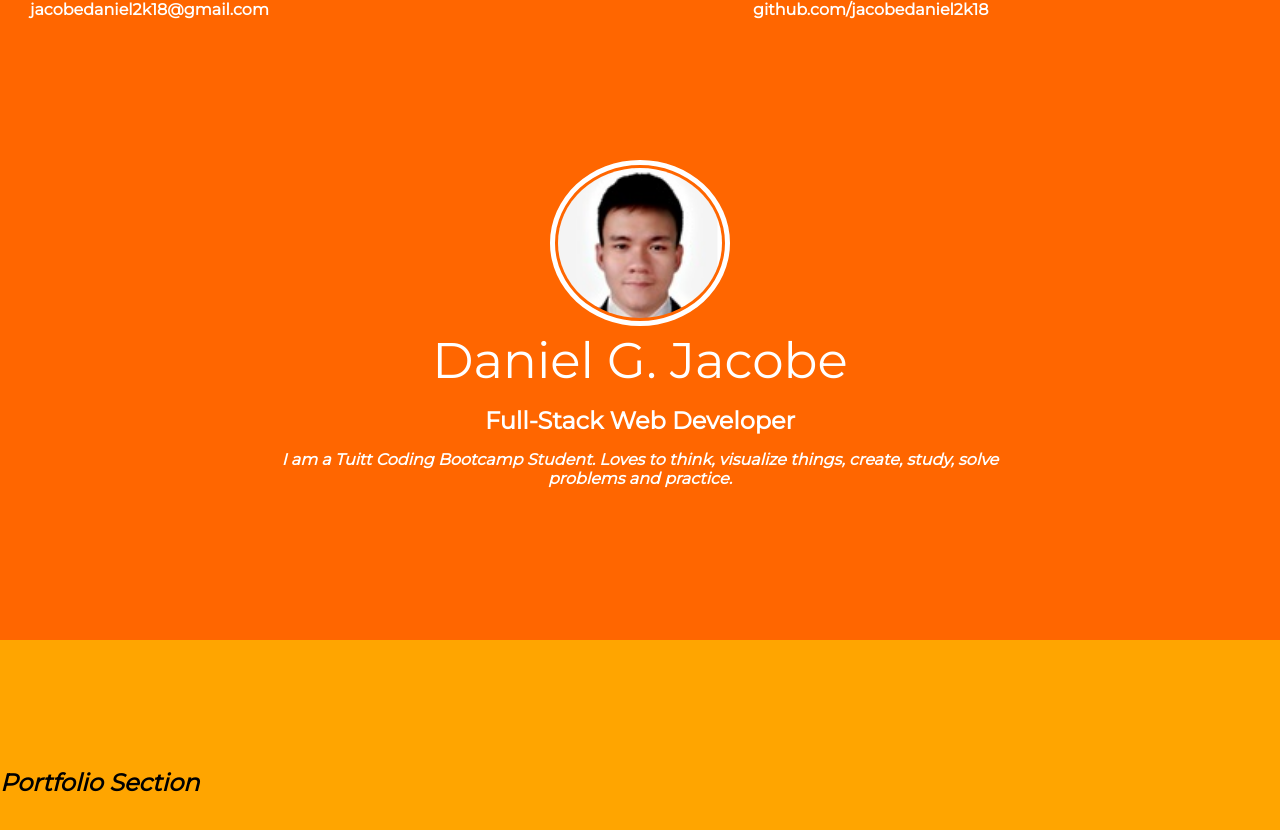
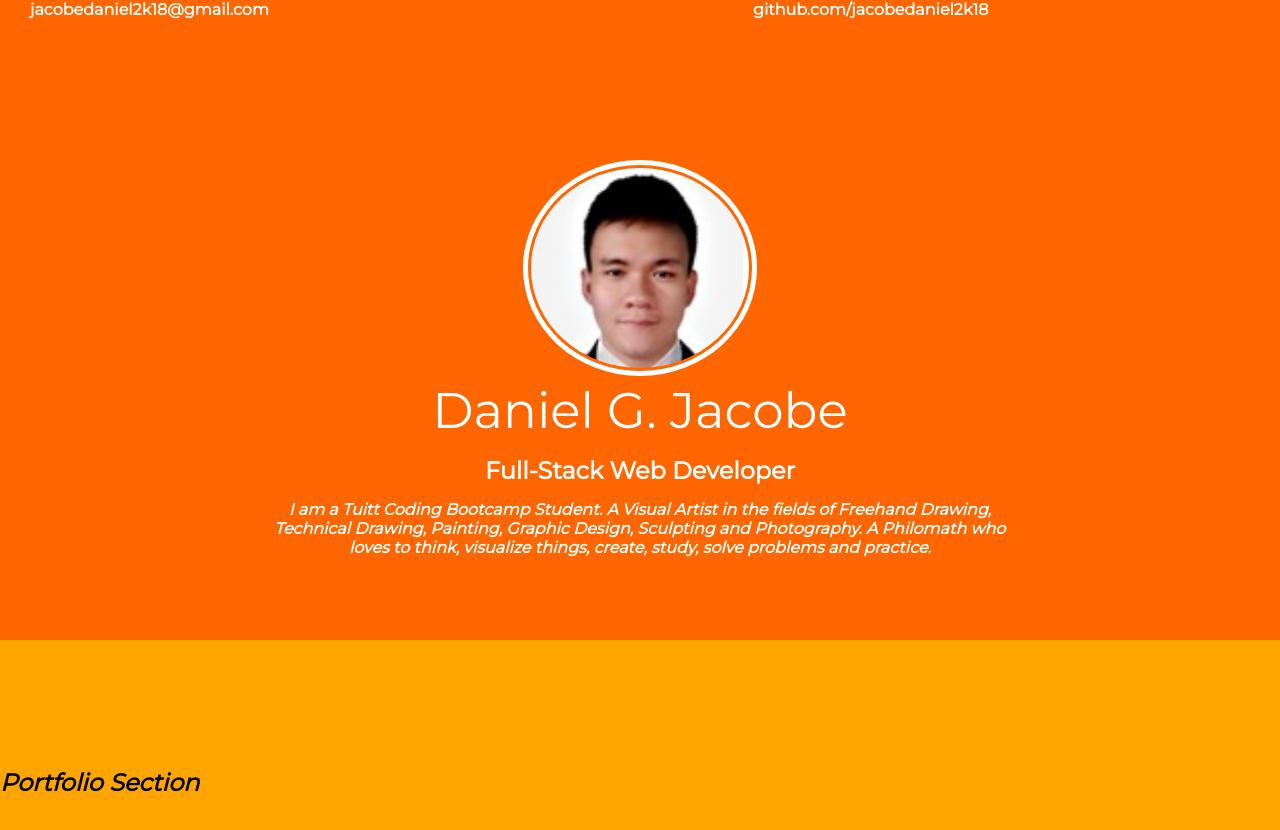
Before and after one commit to JacobeDaniel2k18/mod00-00, a plain HTML site: page index.html in a window 1280 px wide. Shown: the top 830 px of the page. Drawn offline with Linux system fonts and the light colour scheme.

Commit message:
New Changes for My Portfolio

```diff
--- a/assets/css/style.css
+++ b/assets/css/style.css
@@ -40,9 +40,9 @@ section#main-section > b {
 }
 
 .my-picture {
-	height: 150px;
+	height: 200px;
 	padding: 3px;
-	border-radius: 50%;
+	border-radius: 70%;
 	border-style: solid;
 	border-color: white;
 	border-width: 5px;
--- a/index.html
+++ b/index.html
@@ -38,7 +38,7 @@
 
 		<p class="bio">
 
-		<i>I am a Tuitt Coding Bootcamp Student. Loves to think, visualize things, create, study, solve problems and practice.
+		<i>I am a Tuitt Coding Bootcamp Student. A Visual Artist in the fields of Freehand Drawing, Technical Drawing, Painting, Graphic Design, Sculpting and Photography. A Philomath who loves to think, visualize things, create, study, solve problems and practice.
 
 		</p>
 
```
